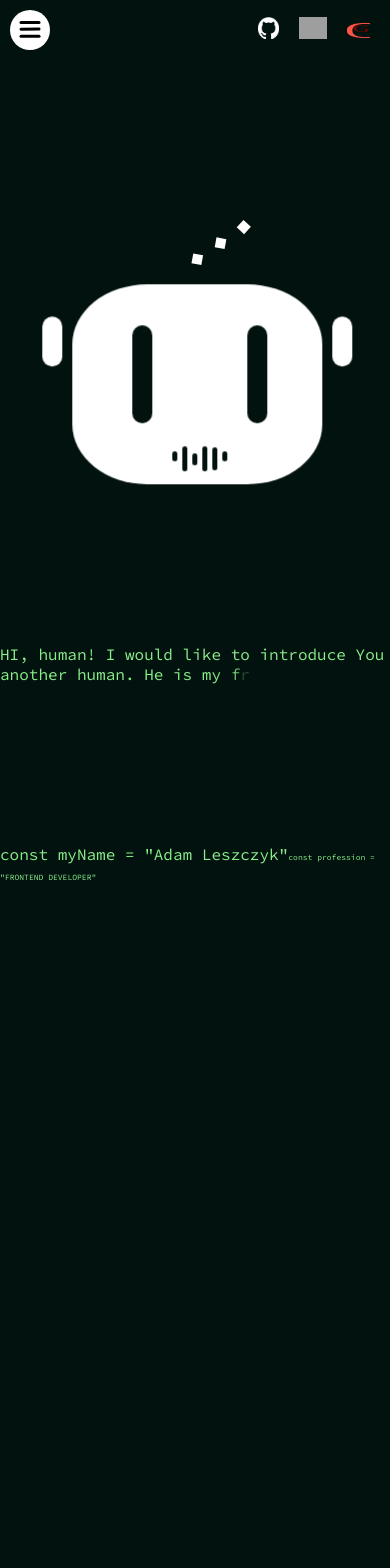
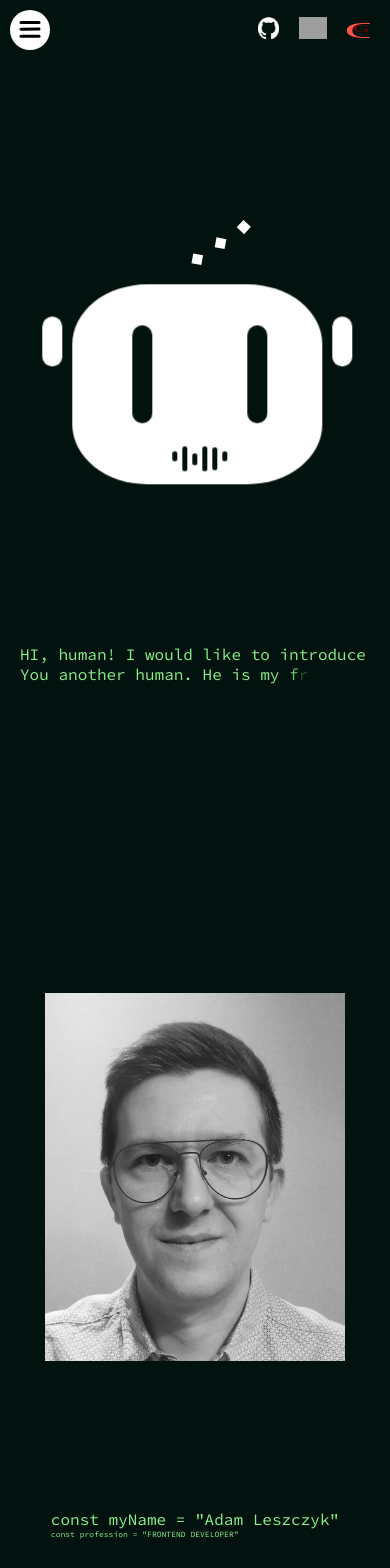
Before and after one commit to AdamCodeDesign/Portfolio-Adam-L, a React (Vite) app: page / in a window 390 px wide. Shown: the top 1568 px of the page. Built offline with nearby package versions, Linux system fonts and the light colour scheme; grey boxes are pictures that could not be loaded.

Commit message:
Profile component added and photo

```diff
--- a/src/components/hero/hero.scss
+++ b/src/components/hero/hero.scss
@@ -216,7 +216,7 @@
     }
   }
   .info{
-    height: 20px;
     padding-bottom: 100px;
+    padding: 0 20px;
   }
 }
--- a/src/components/profile/Profile.jsx
+++ b/src/components/profile/Profile.jsx
@@ -1,6 +1,7 @@
-
 import React from "react";
 import { motion } from "framer-motion";
+import photo from "../../assets/photoCV.jpeg";
+import "./profile.scss";
 
 export default function Profile() {
   const myName = 'const myName = "Adam Leszczyk"';
@@ -11,9 +12,16 @@ export default function Profile() {
   };
 
   return (
+    <div className="container-profile">
       <div className="profile">
-        <div className="photo">
-          <motion.span initial="hidden" animate="visible" variants={variants}>
+        <img src={photo} alt="photo" className="myphoto" />
+        <div className="about-me">
+          <div className="myname">
+            <motion.span
+              initial="hidden"
+              whileInView="visible"
+              variants={variants}
+            >
               {[...myName].map((letter, idx) => (
                 <motion.span key={idx} variants={variants}>
                   {letter}
@@ -22,7 +30,7 @@ export default function Profile() {
             </motion.span>
             <motion.span
               initial="hidden"
-            animate="visible"
+              whileInView="visible"
               variants={variants}
               style={{ fontSize: "0.5em" }}
             >
@@ -34,5 +42,7 @@ export default function Profile() {
             </motion.span>
           </div>
         </div>
+      </div>
+    </div>
   );
 }
--- /dev/null
+++ b/src/components/profile/profile.scss
@@ -0,0 +1,25 @@
+.container-profile {
+  @media screen and (max-width: 640px) {
+    .profile {
+        height: 100vh;
+        display: flex;
+        flex-direction: column;
+        justify-content: space-evenly;
+        align-items: center;
+      .myphoto {
+        width: 300px;
+      }
+
+      .about-me {
+        display: flex;
+        flex-direction: column;
+        justify-content: center;
+        align-items: center;
+        .myname {
+          display: flex;
+          flex-direction: column;
+        }
+      }
+    }
+  }
+}
```
Also changed, not shown: src/assets/photoCV.jpeg (added). Lines whose indentation alone changed are shown as unchanged.
